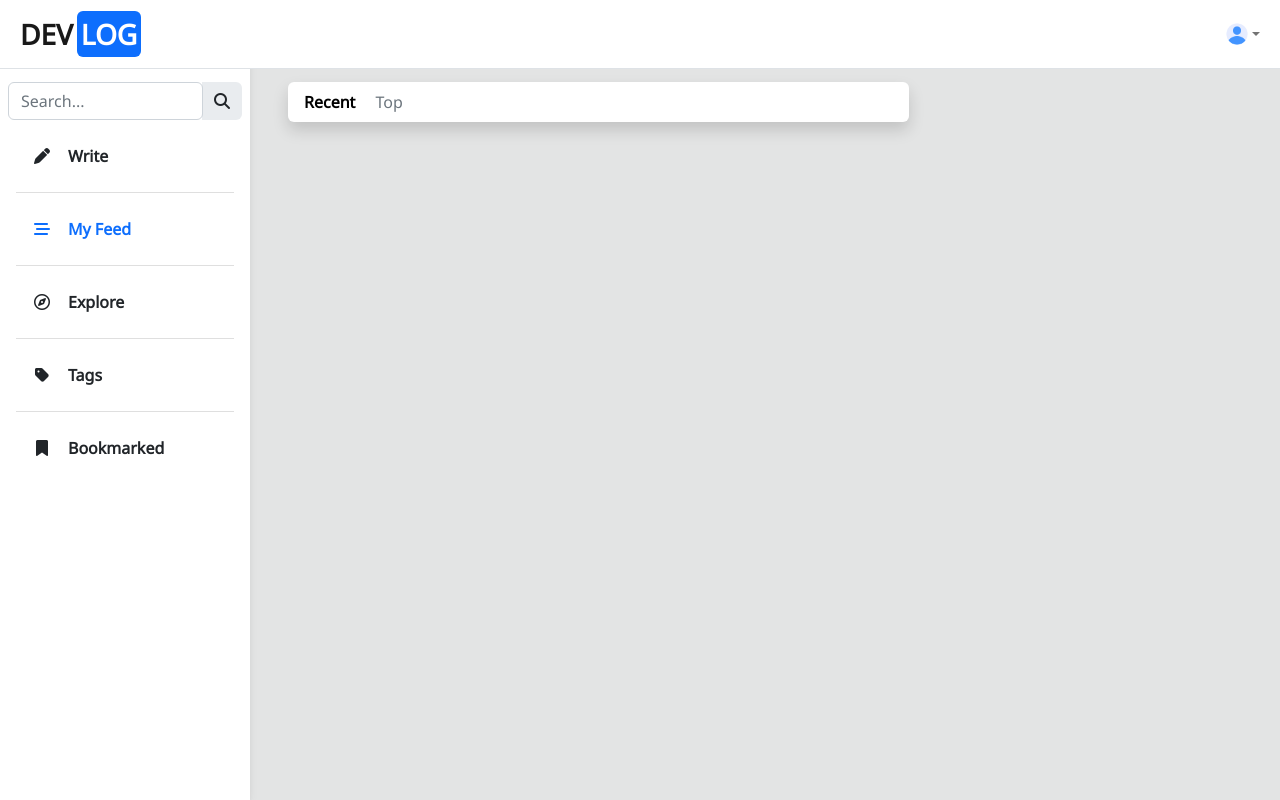
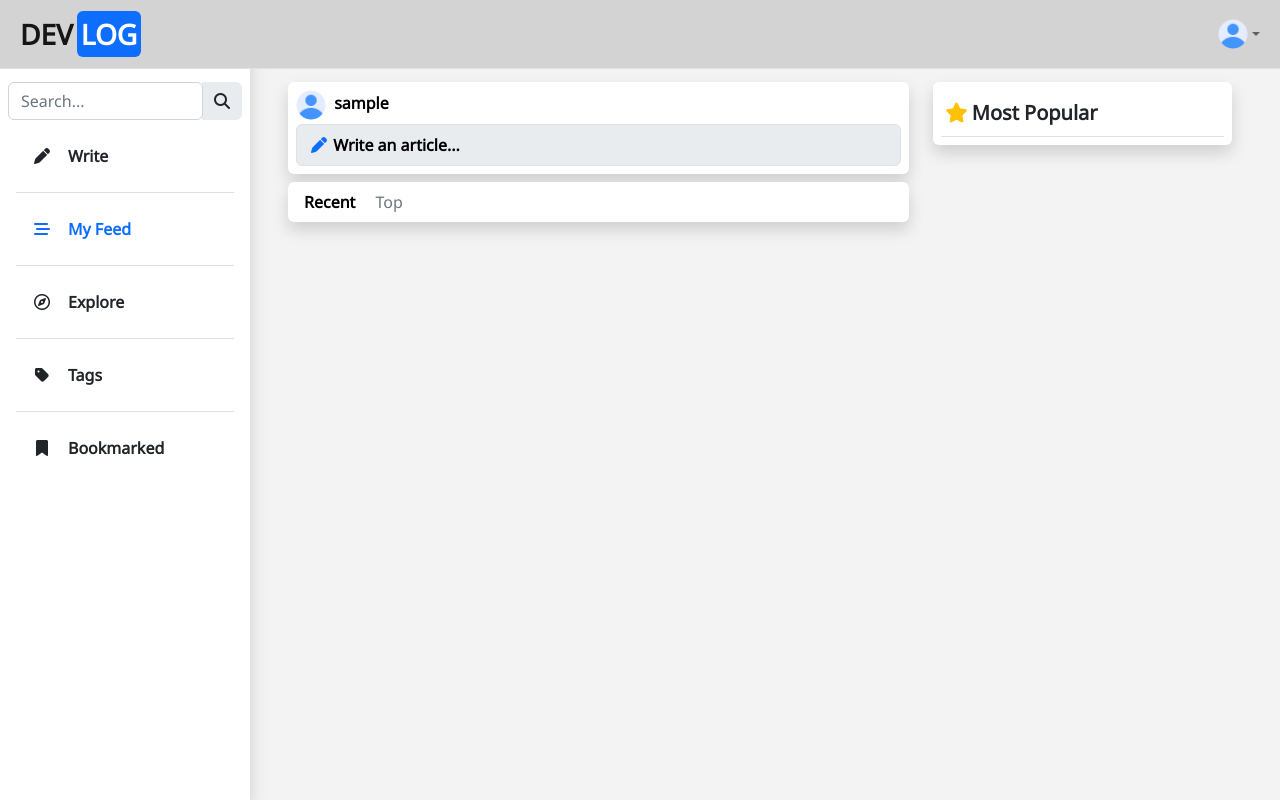
Before and after one commit to Jewel1311/Devlog, a Django app: page / in a window 1280 px wide. Run offline with Django 3.2, Linux system fonts and the light colour scheme; the visitor is signed in with stand-in values (Sample User, id 1); data that the repository does not hold is empty; some libraries are stand-ins or nearby versions.

```diff
--- a/core/signals.py
+++ b/core/signals.py
@@ -15,7 +15,7 @@ def blogger_profile(sender, instance, created, **kwargs):
         except:
             group, created = Group.objects.get_or_create(name='bloggers')
 
-        #exclude admin from being in grop and having profile
+        #exclude admin from being in group and having profile
         if instance.is_superuser:
             return
 
--- a/core/static/css/style.css
+++ b/core/static/css/style.css
@@ -1,6 +1,6 @@
 @import url('https://fonts.googleapis.com/css2?family=Noto+Sans&display=swap');
 body {
-    background-color: #e3e4e4;
+    background-color: #f3f3f3;
     font-family: 'Noto Sans', sans-serif;
   }
   @media (min-width: 991.98px) {
@@ -8,13 +8,15 @@ body {
       padding-left: 240px;
     }
   }
-
+  .navcolor{
+    background-color: #d3d3d3!important;
+  }
   /* Sidebar */
   .sidebar {
     position: fixed;
-    top: 0;
     bottom: 0;
     left: 0;
+    top:0;
     padding: 58px 0 0; /* Height of navbar */
     box-shadow: 0 2px 5px 0 rgb(0 0 0 / 5%), 0 2px 10px 0 rgb(0 0 0 / 5%);
     width: 250px;
@@ -45,3 +47,14 @@ body {
   .django-ckeditor-widget{
     width: 100%;
   }
+
+.linkover:hover{
+  color:#0275d8!important;
+}
+.textover:hover{
+  color: #696969!important;
+}
+.borderbutton:hover{
+  background-color: #0275d8;
+  color:  #ffff!important;
+}
--- a/core/templates/core/base.html
+++ b/core/templates/core/base.html
@@ -23,5 +23,6 @@
     {% block body %} {% endblock body %}
     <script src="https://cdn.jsdelivr.net/npm/bootstrap@5.1.3/dist/js/bootstrap.bundle.min.js"></script>
     <script src="{% static 'js/script.js' %}"></script>
+
 </body>
 </html>
--- a/core/templates/core/home.html
+++ b/core/templates/core/home.html
@@ -9,7 +9,7 @@
   {% with url_name=request.resolver_match.url_name %}
   <nav
        id="sidebarMenu"
-       class="collapse d-lg-block sidebar collapse bg-white mt-2"
+       class="collapse d-lg-block sidebar shadow collapse bg-white mt-2"
        >
     <div class="position-sticky">
       <!-- Search form -->
@@ -62,11 +62,10 @@
         {% else %}
           <div class="mt-5 mx-1 rounded text-center fs-5 p-2 py-5 border">
             <p>Join the community and stay upto date</p>
-            <a href="{% url 'register' %}" class="text-decoration-none bg-primary text-white
+            <a href="{% url 'register' %}" class="text-decoration-none btn btn-primary text-white
             p-2 fw-bold rounded">Get Started</a>
           </div>
         {% endif %}
-      {% endwith %}
 
       </div>
     </div>
@@ -76,7 +75,7 @@
   <!-- Navbar -->
   <nav
        id="main-navbar"
-       class="navbar navbar-expand-lg navbar-light bg-white fixed-top border-bottom"
+       class="navbar navbar-expand-lg navbar-light bg-white navcolor fixed-top border-bottom"
        >
     <!-- Container wrapper -->
     <div class="container-fluid">
@@ -113,9 +112,9 @@
              aria-expanded="false"
              >
             <img
-                 {% if user.profile.image %}src=""{% else %}src="{% static 'images/user.png' %}" {% endif %}
+                 src="{% if user.profile.image %}{{user.profile.image.url}} {% else %}{% static 'images/user.png' %}{% endif %}"
                  class="rounded-circle"
-                 height="22"
+                 height="30"
                  loading="lazy"
                  />
           </a>
@@ -123,7 +122,7 @@
               class="dropdown-menu dropdown-menu-end "
               aria-labelledby="navbarDropdownMenuLink"
               >
-            <li><a class="dropdown-item" href="#">My profile</a></li>
+            <li><a class="dropdown-item" href="{% url 'blogger_profile' %}">My profile</a></li>
             <li><a class="dropdown-item" href="#">Settings</a></li>
             <li><a class="dropdown-item" href="{% url 'logout' %}">Logout</a></li>
           </ul>
@@ -131,7 +130,7 @@
         {% else %}
           <a href="{% url 'login_view' %}" class="text-decoration-none m-2 fw-bold p-2">Login</a>
           <a href="{% url 'register' %}"
-            class="text-decoration-none m-2 text-primary fw-bold border border-primary p-2 rounded">
+            class="text-decoration-none m-2 text-primary fw-bold border borderbutton border-primary p-2 rounded">
             Create Account
           </a>
         {% endif %}
@@ -151,4 +150,5 @@
     </div>
 </main>
 <!--Main layout-->
+{% endwith %}
 {% endblock body %}
--- a/core/templates/core/login.html
+++ b/core/templates/core/login.html
@@ -4,7 +4,7 @@
   <div class="container py-5 h-100">
     <div class="row d-flex justify-content-center align-items-center h-100">
         <div class="col-md-5">
-        <div class="card rounded-3 text-black">
+        <div class="card rounded-3 text-black shadow">
           <div class="row g-0">
               <div class="card-body p-md-5 mx-md-4">
 
--- a/core/templates/core/posts.html
+++ b/core/templates/core/posts.html
@@ -3,11 +3,38 @@
 {% block contents %}
 <div class="row mx-4">
     <div class="col-lg-8">
+        <!-- write article -->
+        {% if user.is_authenticated %}
+        <div class="bg-white rounded shadow p-2 mb-2 rounded">
+                    <a href="#" class="text-decoration-none text-black"><img src="
+                            {% if user.profile.image %}
+                                {{ user.profile.image.url }}
+                            {% else %}
+                                {% static 'images/user.png' %}
+                            {% endif %}"
+                            class="rounded-circle"
+                            height="30"
+                            loading="lazy"
+                            />
+                            <span class="fw-bold mx-1">{{user.username}}</span>
+                    </a>
+                    <a href="{% url 'write_post' %}" class="text-decoration-none text-black">
+                        <div class="p-2 mt-1 border w-100 rounded" style="background-color: #e9ecef;">
+                            <span class="mx-1 fw-bold" >
+                            <i class="fa-sharp fa-solid fa-pen fa-fw text-primary"></i> Write an article...
+                            </span>
+                        </div>
+                    </a>
+        </div>
+        {% endif %}
+
         <!-- recent top tab -->
         <div class="bg-white rounded shadow">
             <div class="p-2">
-                <a href="#" class="text-decoration-none text-secondary p-2   text-black fw-bold">Recent</a>
-                <a href="#" class="text-decoration-none text-secondary p-2">Top</a>
+                <a href="{% url 'home' %}" class="text-decoration-none p-2
+                {% if url_name == 'top_posts'%} text-secondary {% else %}text-black fw-bold{% endif %}">Recent</a>
+                <a href="{% url 'top_posts' %}" class="text-decoration-none
+                {% if url_name == 'top_posts'  %} text-black fw-bold{% else %}text-secondary{% endif %} p-2">Top</a>
             </div>
         </div>
 
@@ -23,19 +50,19 @@
                                 {% static 'images/user.png' %}
                             {% endif %}"
                         class="rounded-circle"
-                        height="22"
+                        height="30"
                         loading="lazy"
                         />
-                        <span class="fw-bold text-black px-1">{{ post.user.username }}</span>
+                        <span class="fw-bold text-black px-1 textover">{{ post.user.username }}</span>
                     </a>
                     <div class="my-1">{{ post.date|date }}</div>
                 </div>
                 <div class="card-body">
                     <div class="row">
-                        <div class="card-title fw-bold fs-4 {% if post.coverimage %} col-lg-9 {% endif %}"><a href="#" class="text-decoration-none text-black">{{ post.title }}</a>
+                        <div class="card-title fw-bold fs-4  {% if post.coverimage %} col-lg-9 {% endif %}"><a href="#" class="text-decoration-none text-black linkover">{{ post.title }}</a>
                         </div>
                         {% if post.coverimage %}
-                          <div class="col-lg-3"> <img src="{{ post.coverimage.url }}" class="img-fluid" height="2"  alt=""></div>
+                          <a href="{{ post.coverimage.url }}" class="col-lg-3"> <img src="{{ post.coverimage.url }}" class="img-fluid"   alt=""></a>
                         {% endif %}
                     </div>
                 <p class="card-text text-decoration-none py-2">
@@ -49,11 +76,11 @@
                         <span>
                             <span>
                                 <span class="fs-4"><i class="fa-regular fa-heart"></i></span>
-                                <span class="px-1">{{ post.like_count|stringformat:"02d"}}</span>
+                                <span>{{ post.like_count|stringformat:"02d"}}</span>
                             </span>
                             <span class="px-3">
                                 <span class="fs-4"><i class="fa-regular fa-comment"></i></span>
-                                <span class="px-1">{{ post.like_count|stringformat:"02d"}}</span>
+                                <span>{{ post.comment_count|stringformat:"02d"}}</span>
                             </span>
                         </span>
 
@@ -67,5 +94,46 @@
         {% endfor %}
 
     </div>
+
+    <div class="col-lg-4 d-none d-lg-block">
+        <div class="bg-white rounded p-2 shadow">
+            {% if url_name == 'top_posts'%}
+            <div class="py-2 fw-bold fs-5 border-bottom"><i class="text-warning fa-sharp fa-solid fa-fire"></i><span class="mx-1"><a href="#" class="text-decoration-none text-info linkover">{{tag.name}}</a></span>
+            </div>
+            {% else %}
+            <div class="py-2 fw-bold fs-5 border-bottom"><span></span><i class="fa-solid fa-star text-warning px-1"></i><span>Most Popular</span></div>
+            {% endif %}
+            {% for popular in popular %}
+                <div class="py-3 border-bottom">
+                    <div>
+                        <a href="#" class="text-decoration-none">
+                            <img src="
+                                    {% if popular.user.profile.image %}
+                                        {{ popular.user.profile.image.url }}
+                                    {% else %}
+                                        {% static 'images/user.png' %}
+                                    {% endif %}"
+                                class="rounded-circle"
+                                height="30"
+                                loading="lazy"
+                            />
+                            <span class="fw-bold text-black px-1 textover">{{ popular.user.username }}</span>
+                        </a>
+                        <div class="my-1">{{ popular.date|date }}</div>
+                    </div>
+                    <div><a href="#" class="text-decoration-none text-black fw-bold linkover">{{ popular.title }}</a></div>
+                    <div>
+                        <span class="fs-4"><i class="fa-regular fa-heart"></i></span>
+                        <span>{{ popular.like_count|stringformat:"02d"}}</span>
+                        <span class="px-2">
+                            <span class="fs-4"><i class="fa-regular fa-comment"></i></span>
+                            <span>{{ popular.comment_count|stringformat:"02d"}}</span>
+                        </span>
+                    </div>
+                </div>
+            {% endfor %}
+        </div>
+    </div>
+
 </div>
 {% endblock contents%}
--- a/core/templates/core/write.html
+++ b/core/templates/core/write.html
@@ -19,7 +19,7 @@
             </div>
         </form>
     </div>
-    <div class="col-lg-3 d-none d-md-none d-lg-block">
+    <div class="col-lg-3 d-none d-lg-block">
         <div class="bg-white shadow p-3 rounded mx-3" style="min-width: 350px;">
             <div class="fw-bold fs-5 border-bottom mb-4 pb-1"><i class="text-warning fa-sharp fa-solid fa-fire"></i><span> Trending Tags</span></div>
             {% for tag in tags %}
--- a/core/urls.py
+++ b/core/urls.py
@@ -7,7 +7,10 @@ from django.conf.urls.static import static
 
 urlpatterns = [
     path('',views.home, name='home'),
+    path('top_posts',views.top_posts, name='top_posts'),
     path('write_post',views.write_post, name='write_post'),
+    path('blogger_profile',views.blogger_profile, name='blogger_profile'),
+    path('edit_profile',views.edit_profile, name='edit_profile'),
 ]
 
 if settings.DEBUG:
--- a/core/views.py
+++ b/core/views.py
@@ -1,6 +1,8 @@
-from datetime import date, datetime
+from datetime import datetime
+from django.forms import ValidationError
+from django.http import Http404, HttpResponse
 from django.shortcuts import render, redirect
-from core.forms import PostForm, UserRegistrationForm, LoginForm
+from core.forms import PostForm, ProfileForm, UserForm, UserRegistrationForm, LoginForm
 from django.contrib.auth import login, authenticate
 from django.contrib import messages
 from core.utils import get_read_time, save_tags
@@ -12,10 +14,25 @@ from . models import Posts, Profile, Tags
 
 def home(request):
     posts = Posts.get_recent_posts()
+    popular = Posts.get_top_posts()[:5]
     context = {
         'posts':posts,
+        'popular':popular
     }
     return render(request, 'core/posts.html',context)
+
+
+def top_posts(request):
+    posts = Posts.get_top_posts()
+    popular_tag = Tags.objects.order_by('-count')[0]  #get the tag with high count
+    popular = Posts.get_tag_post(popular_tag.id)[:5]
+    context = {
+        'posts':posts,
+        'popular':popular,
+        'tag':popular_tag
+    }
+    return render(request, 'core/posts.html',context)
+
 
 @decorators.check_loggedin
 def register(request):
@@ -84,3 +101,31 @@ def write_post(request):
             'tags':tags
             }
         return render(request, 'core/write.html',context)
+
+@login_required
+def blogger_profile(request):
+        return render(request, 'core/profile.html')
+
+@login_required
+def edit_profile(request):
+    if request.method == "POST":
+        uform = UserForm(request.POST, instance=request.user)
+        pform = ProfileForm(request.POST,request.FILES,instance=request.user.profile)
+        if uform.is_valid() and pform.is_valid():
+            pform.save()
+            uform.save()
+            return redirect('blogger_profile')
+        else:
+            context = {
+            'pform':pform,
+            'uform':uform
+            }
+            return render(request, 'core/editprofile.html',context)
+    else:
+        pform = ProfileForm(instance=request.user.profile)
+        uform = UserForm(instance=request.user)
+        context = {
+            'pform':pform,
+            'uform':uform
+        }
+        return render(request, 'core/editprofile.html',context)
```
Also changed, not shown: core/forms.py (+30 -3 lines), core/models.py (+9 -1 lines), core/templates/core/editprofile.html (added, +99 -0 lines), core/templates/core/profile.html (added, +81 -0 lines), core/migrations/0003_profile_location.py (added), core/migrations/0004_alter_profile_location.py (added), media/profile_image/team-1.jpg (added).
